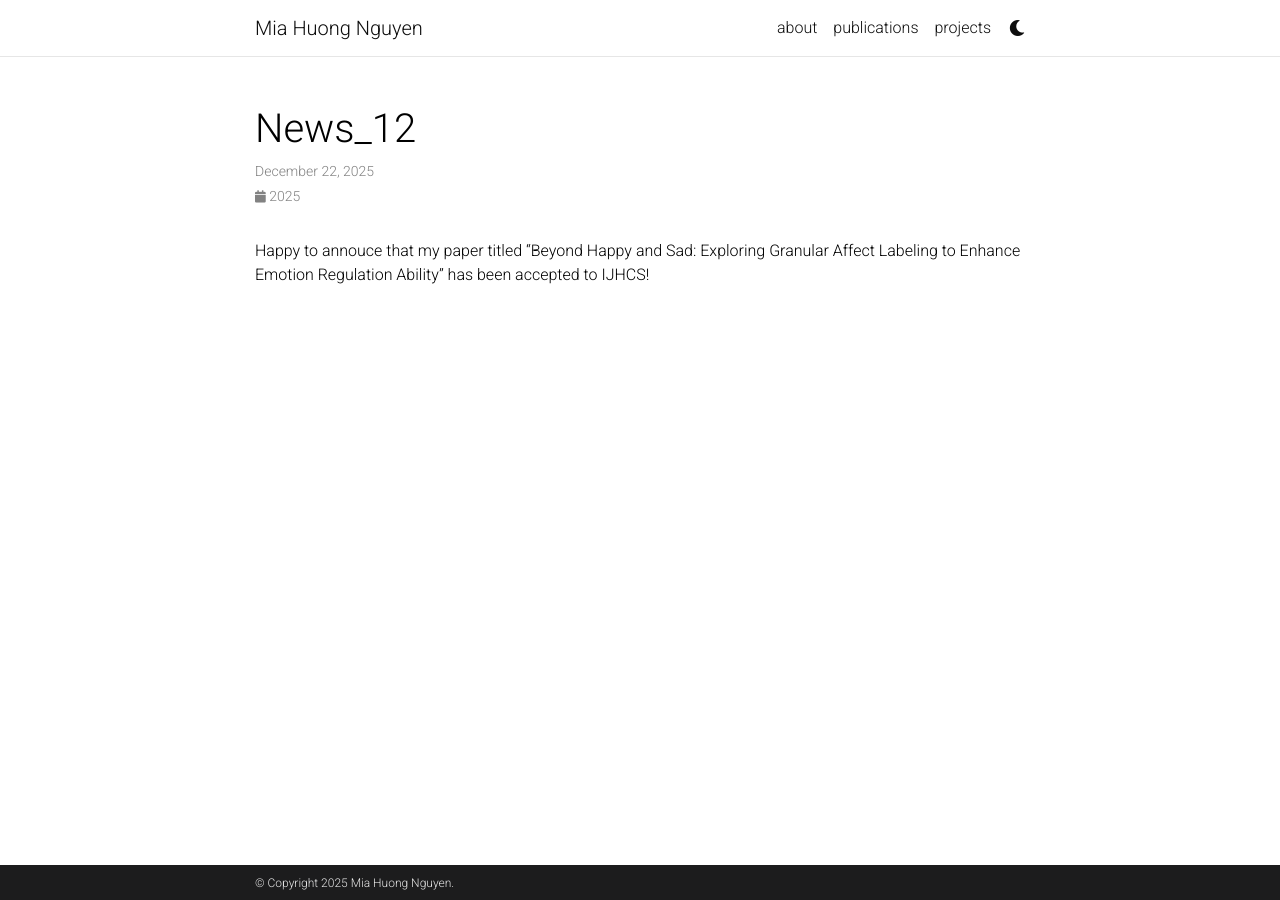
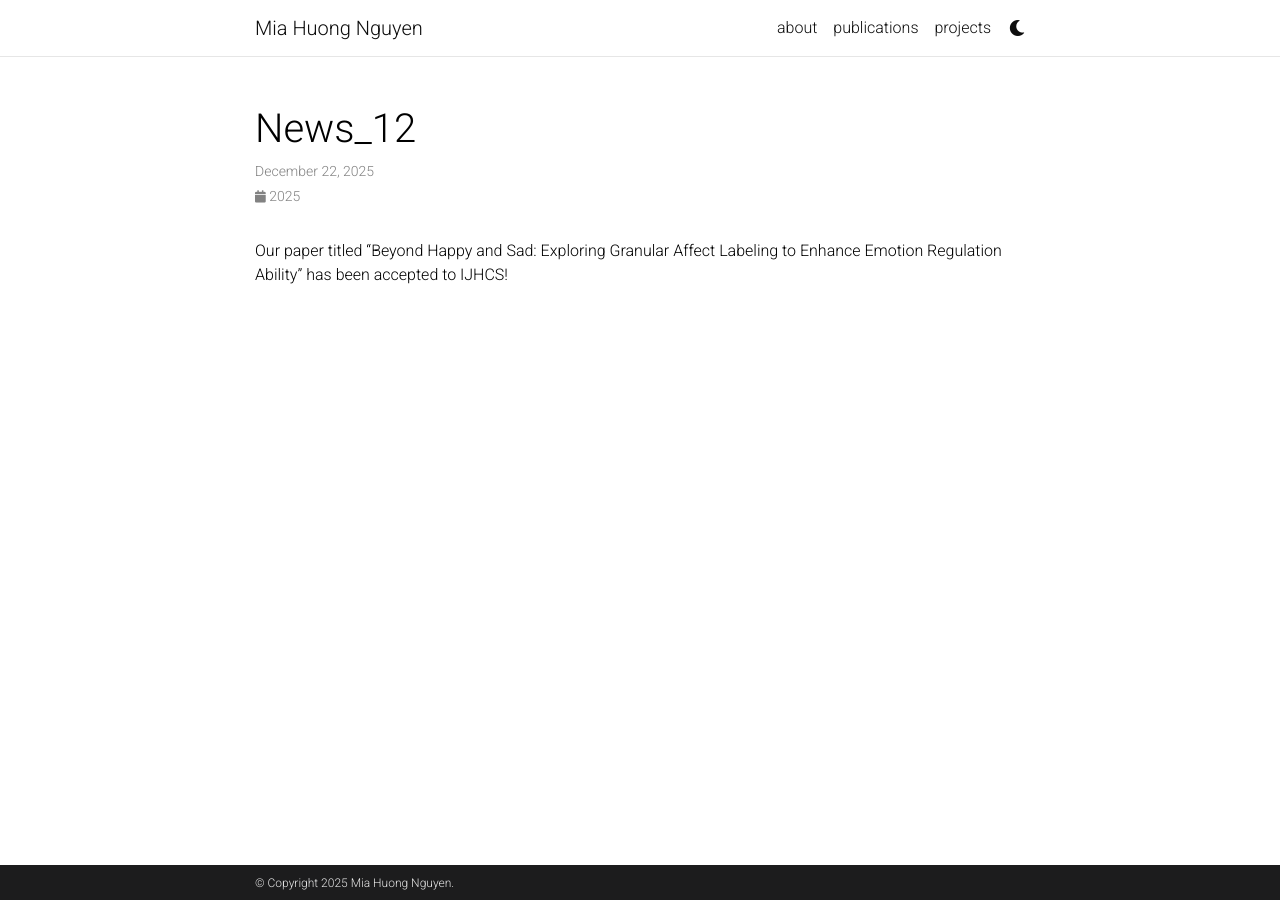
Before and after one commit to iammia0o/iammia0o.github.io, a Jekyll site: the page built from _news/news_12.md, in a window 1280 px wide. Built offline with Jekyll 4.4.1, drawn with Linux system fonts in a browser that asks for light colours; comment, search, counter and statistics services are not loaded; a style sheet for code colours, icons or effects is not loaded.

Commit message:
updated ijhcs

```diff
--- a/_news/news_12.md
+++ b/_news/news_12.md
@@ -4,4 +4,4 @@ date: 2025-12-22
 inline: true
 ---
 
-Happy to annouce that my paper titled "Beyond Happy and Sad: Exploring Granular Affect Labeling to Enhance Emotion Regulation Ability" has been accepted to IJHCS!
+Our paper titled "Beyond Happy and Sad: Exploring Granular Affect Labeling to Enhance Emotion Regulation Ability" has been accepted to IJHCS!
```
